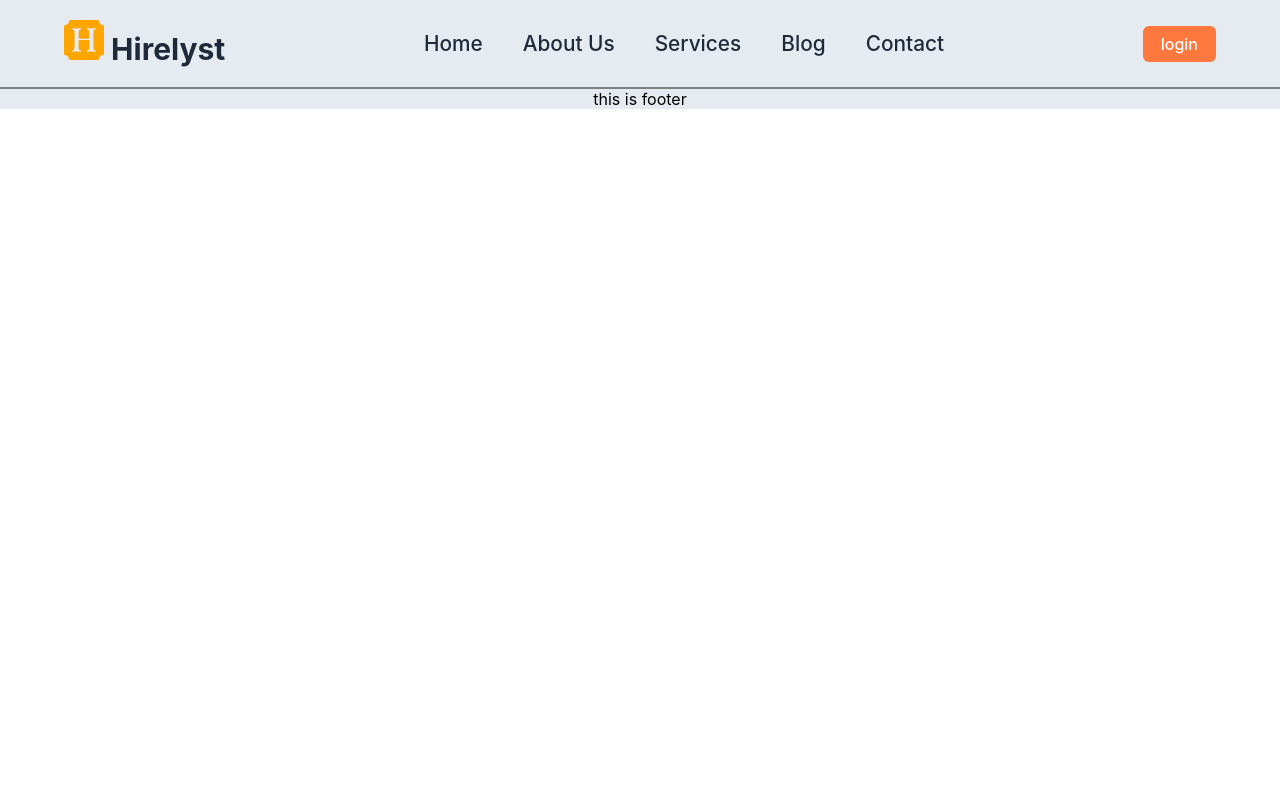
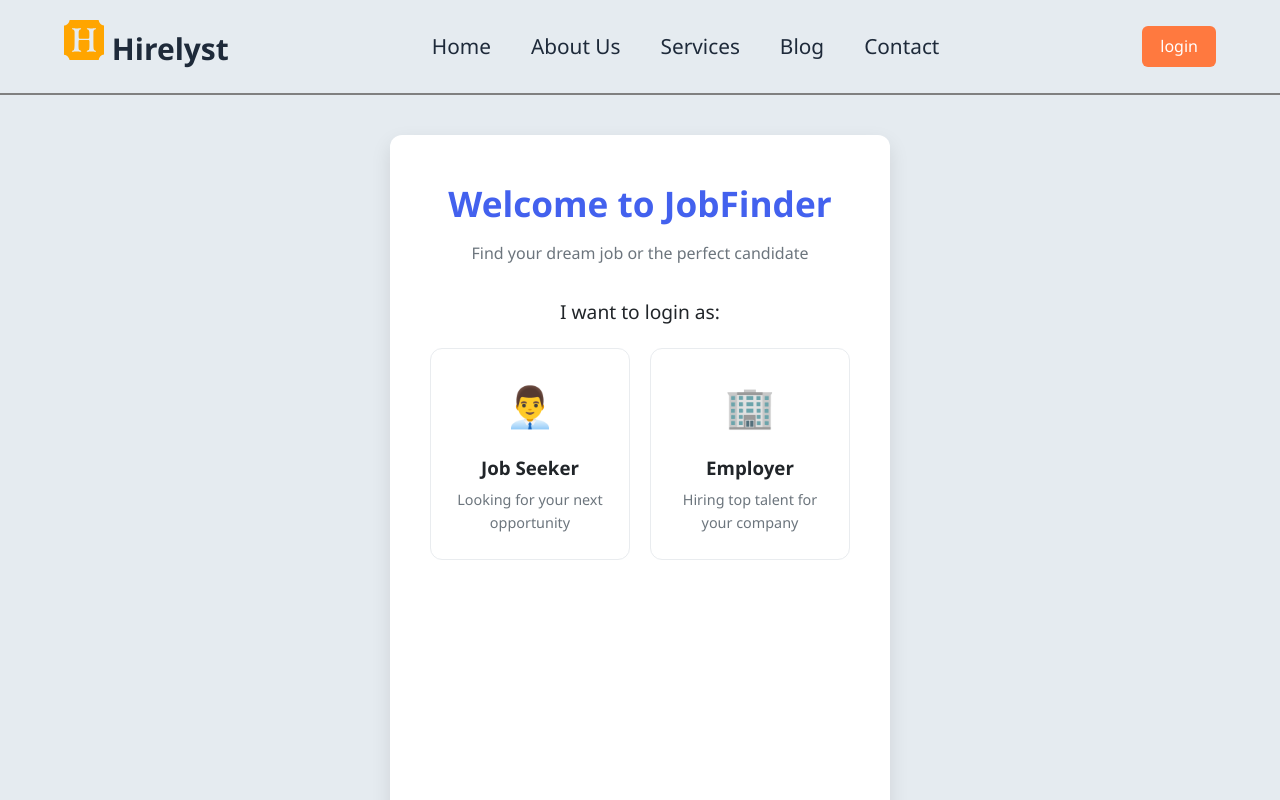
Before and after one commit to Prenshamhrzn/Hirelyst, a React (Create React App) app: page /loginPage in a window 1280 px wide. Shown: the top 800 px of the page. Built offline with nearby package versions, Linux system fonts and the light colour scheme.

Commit message:
updated code

```diff
--- a/src/App.js
+++ b/src/App.js
@@ -2,13 +2,13 @@ import logo from "./logo.svg";
 import "./App.css";
 import Header from "./components/Header";
 import Footer from "./components/Footer";
-import { BrowserRouter, Route, RouterProvider, Routes } from "react-router-dom";
+import { BrowserRouter, Route, Routes } from "react-router-dom";
 import About from "./components/Aboutus";
 import Services from "./components/services";
 import Blog from "./components/Blog";
 import Contact from "./components/Contact";
-import Login from "./components/Login";
-
+//import Login from "./components/Login";
+import LoginPage from "./components/LoginPage";
 import Home from "./components/Home";
 import GetStarted from "./components/GetStarted";
 
@@ -23,7 +23,8 @@ function App() {
           <Route path="/services" element={<Services />} />
           <Route path="/blog" element={<Blog />} />
           <Route path="/contact" element={<Contact />} />
-          <Route path="/login" element={<Login />} />
+          {/*<Route path="/login" element={<Login />} />*/}
+          <Route path="/loginPage" element={<LoginPage />} />
           <Route path="/get-started" element={<GetStarted />} />
         </Routes>
         <Footer />
--- a/src/components/Banner.js
+++ b/src/components/Banner.js
@@ -8,7 +8,7 @@ function Banner() {
           <h1>Find the Right Internship & Job Match with Hirelyst</h1>
           <p>Smart recommendations tailored to your skills and goals.</p>
 
-          <Link to="login">
+          <Link to="loginPage">
             <button class="cta">Get Started</button>
           </Link>
         </div>
--- a/src/components/Header.js
+++ b/src/components/Header.js
@@ -16,9 +16,8 @@ function Header() {
           <Link to="/services">Services</Link>
           <Link to="blog">Blog</Link>
           <Link to="/contact">Contact</Link>
-
         </nav>
-        <Link to="/login" className="login-btn">
+        <Link to="/loginPage" className="login-btn">
           login
         </Link>
       </header>
--- /dev/null
+++ b/src/components/LoginPage.js
@@ -0,0 +1,164 @@
+import React, { useState } from "react";
+import "../css/LoginPage.css";
+
+function LoginPage() {
+  const [userType, setUserType] = useState(null);
+  const [isLoading, setIsLoading] = useState(false);
+
+  const handleSelect = (type) => {
+    setUserType(type);
+  };
+
+  const handleSubmit = (e) => {
+    e.preventDefault();
+    setIsLoading(true);
+
+    // Simulate API call
+    setTimeout(() => {
+      setIsLoading(false);
+      alert(`${userType} form submitted successfully!`);
+    }, 1500);
+  };
+
+  return (
+    <div className="login-container">
+      <div className="login-header">
+        <h1 className="title">Welcome to JobFinder</h1>
+        <p className="subtitle">Find your dream job or the perfect candidate</p>
+      </div>
+
+      {!userType ? (
+        <div className="selection">
+          <h2>I want to login as:</h2>
+          <div className="selection-cards">
+            <div
+              className="selection-card"
+              onClick={() => handleSelect("User")}
+            >
+              <div className="card-icon">👨‍💼</div>
+              <h3>Job Seeker</h3>
+              <p>Looking for your next opportunity</p>
+            </div>
+            <div
+              className="selection-card"
+              onClick={() => handleSelect("Job Provider")}
+            >
+              <div className="card-icon">🏢</div>
+              <h3>Employer</h3>
+              <p>Hiring top talent for your company</p>
+            </div>
+          </div>
+        </div>
+      ) : (
+        <form className="form" onSubmit={handleSubmit}>
+          <div className="form-header">
+            <h2>{userType === "User" ? "Job Seeker" : "Employer"} Login</h2>
+            <p>Please enter your details to continue</p>
+          </div>
+
+          <div className="input-group">
+            <label>Email</label>
+            <input
+              type="email"
+              name="email"
+              placeholder="your@email.com"
+              required
+            />
+          </div>
+
+          <div className="input-group">
+            <label>Password</label>
+            <input
+              type="password"
+              name="password"
+              placeholder="••••••••"
+              required
+            />
+          </div>
+
+          {userType === "User" && (
+            <>
+              <div className="input-group">
+                <label>Resume (Link)</label>
+                <input
+                  type="url"
+                  name="resume"
+                  placeholder="https://linkedin.com/in/yourprofile"
+                  required
+                />
+              </div>
+
+              <div className="input-group">
+                <label>Skills</label>
+                <input
+                  type="text"
+                  name="skills"
+                  placeholder="e.g., React, Node.js, Python"
+                />
+              </div>
+            </>
+          )}
+
+          {userType === "Job Provider" && (
+            <>
+              <div className="input-group">
+                <label>Company Name</label>
+                <input
+                  type="text"
+                  name="company"
+                  placeholder="Your Company Inc."
+                  required
+                />
+              </div>
+
+              <div className="input-group">
+                <label>Job Role</label>
+                <input
+                  type="text"
+                  name="jobrole"
+                  placeholder="Position you're hiring for"
+                  required
+                />
+              </div>
+
+              <div className="input-group">
+                <label>Contact Number</label>
+                <input
+                  type="tel"
+                  name="contact"
+                  placeholder="+1 (123) 456-7890"
+                  required
+                />
+              </div>
+            </>
+          )}
+
+          <div className="form-actions">
+            <button
+              type="submit"
+              className="submit-button"
+              disabled={isLoading}
+            >
+              {isLoading ? (
+                <>
+                  <span className="spinner"></span> Processing...
+                </>
+              ) : (
+                "Continue"
+              )}
+            </button>
+            <button
+              type="button"
+              className="back-button"
+              onClick={() => setUserType(null)}
+            >
+              ← Go Back
+            </button>
+          </div>
+        </form>
+      )}
+    </div>
+  );
+}
+
+export default LoginPage;
--- /dev/null
+++ b/src/css/LoginPage.css
@@ -0,0 +1,227 @@
+:root {
+  --primary-color: #4361ee;
+  --primary-dark: #3a56d4;
+  --secondary-color: #3f37c9;
+  --success-color: #4cc9f0;
+  --danger-color: #f72585;
+  --light-color: #f8f9fa;
+  --dark-color: #212529;
+  --gray-color: #6c757d;
+  --border-radius: 12px;
+  --box-shadow: 0 8px 20px rgba(0, 0, 0, 0.1);
+  --transition: all 0.3s ease;
+}
+
+* {
+  box-sizing: border-box;
+  margin: 0;
+  padding: 0;
+}
+
+body {
+  background-color: #f0f2f5;
+  font-family: 'Segoe UI', Tahoma, Geneva, Verdana, sans-serif;
+  line-height: 1.6;
+  color: var(--dark-color);
+}
+
+.login-container {
+  max-width: 500px;
+  margin: 40px auto;
+  padding: 40px;
+  background-color: white;
+  border-radius: var(--border-radius);
+  box-shadow: var(--box-shadow);
+  transition: var(--transition);
+}
+
+.login-header {
+  text-align: center;
+  margin-bottom: 30px;
+}
+
+.title {
+  color: var(--primary-color);
+  font-size: 2.2rem;
+  margin-bottom: 10px;
+  font-weight: 700;
+}
+
+.subtitle {
+  color: var(--gray-color);
+  font-size: 1rem;
+}
+
+.selection {
+  text-align: center;
+}
+
+.selection h2 {
+  margin-bottom: 20px;
+  color: var(--dark-color);
+  font-size: 1.2rem;
+  font-weight: 500;
+}
+
+.selection-cards {
+  display: flex;
+  gap: 20px;
+  margin-top: 20px;
+}
+
+.selection-card {
+  flex: 1;
+  padding: 25px 15px;
+  border-radius: var(--border-radius);
+  background-color: white;
+  border: 1px solid #e9ecef;
+  cursor: pointer;
+  transition: var(--transition);
+  text-align: center;
+}
+
+.selection-card:hover {
+  transform: translateY(-5px);
+  box-shadow: var(--box-shadow);
+  border-color: var(--primary-color);
+}
+
+.selection-card h3 {
+  margin: 15px 0 5px;
+  color: var(--dark-color);
+}
+
+.selection-card p {
+  color: var(--gray-color);
+  font-size: 0.9rem;
+}
+
+.card-icon {
+  font-size: 2.5rem;
+}
+
+.form {
+  display: flex;
+  flex-direction: column;
+}
+
+.form-header {
+  text-align: center;
+  margin-bottom: 25px;
+}
+
+.form-header h2 {
+  color: var(--primary-color);
+  margin-bottom: 5px;
+}
+
+.form-header p {
+  color: var(--gray-color);
+  font-size: 0.9rem;
+}
+
+.input-group {
+  margin-bottom: 20px;
+}
+
+.input-group label {
+  display: block;
+  margin-bottom: 8px;
+  font-weight: 500;
+  color: var(--dark-color);
+}
+
+.input-group input {
+  width: 100%;
+  padding: 12px 15px;
+  border: 1px solid #e9ecef;
+  border-radius: var(--border-radius);
+  font-size: 1rem;
+  transition: var(--transition);
+}
+
+.input-group input:focus {
+  outline: none;
+  border-color: var(--primary-color);
+  box-shadow: 0 0 0 3px rgba(67, 97, 238, 0.2);
+}
+
+.input-group input::placeholder {
+  color: #adb5bd;
+}
+
+.form-actions {
+  display: flex;
+  flex-direction: column;
+  gap: 15px;
+  margin-top: 10px;
+}
+
+.submit-button, .back-button {
+  padding: 14px;
+  border: none;
+  border-radius: var(--border-radius);
+  font-size: 1rem;
+  font-weight: 600;
+  cursor: pointer;
+  transition: var(--transition);
+  display: flex;
+  align-items: center;
+  justify-content: center;
+  gap: 8px;
+}
+
+.submit-button {
+  background-color: var(--primary-color);
+  color: white;
+}
+
+.submit-button:hover {
+  background-color: var(--primary-dark);
+  transform: translateY(-2px);
+}
+
+.submit-button:disabled {
+  background-color: #adb5bd;
+  cursor: not-allowed;
+  transform: none;
+}
+
+.back-button {
+  background-color: white;
+  color: var(--gray-color);
+  border: 1px solid #e9ecef;
+}
+
+.back-button:hover {
+  background-color: #f8f9fa;
+  color: var(--dark-color);
+}
+
+.spinner {
+  width: 18px;
+  height: 18px;
+  border: 3px solid rgba(255, 255, 255, 0.3);
+  border-radius: 50%;
+  border-top-color: white;
+  animation: spin 1s ease-in-out infinite;
+}
+
+@keyframes spin {
+  to { transform: rotate(360deg); }
+}
+
+@media (max-width: 600px) {
+  .login-container {
+    margin: 20px;
+    padding: 25px;
+  }
+
+  .selection-cards {
+    flex-direction: column;
+  }
+
+  .title {
+    font-size: 1.8rem;
+  }
+}
--- a/src/css/services.css
+++ b/src/css/services.css
@@ -1,3 +1,8 @@
+.login-container{
+  min-height: 100vh;
+  background-color: white;
+}
+
 .services{
     text-align: center;
     padding: 90px 0;
```
